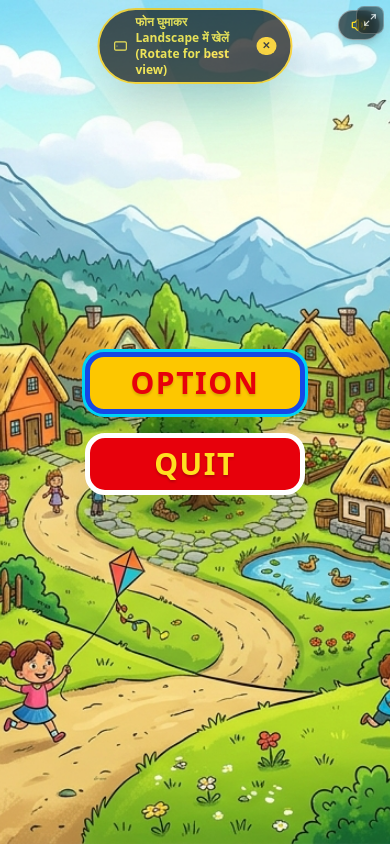
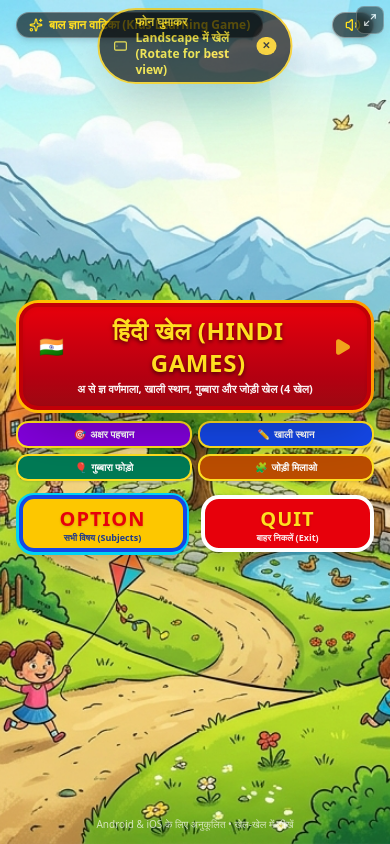
Before and after one commit to hirasingh7380-ops/dyutitgyan-ops-s-Org, a React (Vite) app: page / in a window 390 px wide. Built offline with nearby package versions, Linux system fonts and the light colour scheme.

Commit message:
feat: add support for Hindi language game mode
- Integrate Hindi menu navigation in StartScreen.
- Enable dynamic title localization in ClickLetterStage.
- Improve touch responsiveness for subject selection buttons.

```diff
--- a/src/App.tsx
+++ b/src/App.tsx
@@ -125,6 +125,11 @@ export default function App() {
       {currentScreen === 'START' ? (
         <StartScreen
           onOptionClick={() => setCurrentScreen('SUBJECT_SELECT')}
+          onPlayHindi={() => setCurrentScreen('HINDI_MENU')}
+          onPlayHindiMode={(mode) => {
+            setHindiGameMode(mode);
+            setCurrentScreen('HINDI_GAME_PLAY');
+          }}
           soundEnabled={soundEnabled}
           onToggleSound={() => setSoundEnabled((prev) => !prev)}
         />
--- a/src/components/ClickLetterStage.tsx
+++ b/src/components/ClickLetterStage.tsx
@@ -136,15 +136,15 @@ export const ClickLetterStage: React.FC<ClickLetterStageProps> = ({
           ))}
         </div>
 
-        {/* Center Title: "click the letter" */}
+        {/* Center Title: Dynamic according to language */}
         <div className="flex flex-col items-center justify-center">
           <h1
-            className="text-xl sm:text-3xl md:text-4xl font-black text-yellow-300 tracking-wider uppercase drop-shadow-md"
+            className="text-lg sm:text-2xl md:text-3xl font-black text-yellow-300 tracking-wider drop-shadow-md"
             style={{
               textShadow: '2px 2px 0px #0284c7, -2px -2px 0px #0284c7, 2px -2px 0px #0284c7, -2px 2px 0px #0284c7, 0 3px 6px rgba(0,0,0,0.3)',
             }}
           >
-            click the letter
+            {defaultLanguage === 'HINDI' ? 'अक्षर पहचान (Click Letter)' : 'Click The Letter'}
           </h1>
         </div>
 
--- a/src/components/StartScreen.tsx
+++ b/src/components/StartScreen.tsx
@@ -1,16 +1,21 @@
 import React, { useState } from 'react';
 import { motion, AnimatePresence } from 'motion/react';
-import { Volume2, VolumeX, LogOut, Check, X } from 'lucide-react';
+import { Volume2, VolumeX, LogOut, Check, X, Play, Sparkles } from 'lucide-react';
 import { sounds } from '../utils/audio';
+import { HindiGameMode } from '../types';
 
 interface StartScreenProps {
   onOptionClick: () => void;
+  onPlayHindi?: () => void;
+  onPlayHindiMode?: (mode: HindiGameMode) => void;
   soundEnabled: boolean;
   onToggleSound: () => void;
 }
 
 export const StartScreen: React.FC<StartScreenProps> = ({
   onOptionClick,
+  onPlayHindi,
+  onPlayHindiMode,
   soundEnabled,
   onToggleSound,
 }) => {
@@ -20,6 +25,26 @@ export const StartScreen: React.FC<StartScreenProps> = ({
   const handleOption = () => {
     sounds.playSnap(soundEnabled);
     onOptionClick();
+  };
+
+  const handleDirectHindi = () => {
+    sounds.playVictory(soundEnabled);
+    if (onPlayHindi) {
+      onPlayHindi();
+    } else {
+      onOptionClick();
+    }
+  };
+
+  const handleDirectHindiMode = (mode: HindiGameMode) => {
+    sounds.playSnap(soundEnabled);
+    if (onPlayHindiMode) {
+      onPlayHindiMode(mode);
+    } else if (onPlayHindi) {
+      onPlayHindi();
+    } else {
+      onOptionClick();
+    }
   };
 
   const handleQuitPrompt = () => {
@@ -48,14 +73,19 @@ export const StartScreen: React.FC<StartScreenProps> = ({
   return (
     <div
       id="start-screen-container"
-      className="relative w-full h-full flex flex-col items-center justify-center p-4 select-none overflow-hidden"
+      className="relative w-full h-full flex flex-col items-center justify-between p-2 sm:p-4 select-none overflow-y-auto overflow-x-hidden min-h-0"
     >
       {/* Subtle Sound & Orientation header at top corners */}
-      <div className="absolute top-2.5 right-2.5 z-30 flex items-center gap-2">
+      <div className="w-full flex items-center justify-between z-30 max-w-4xl px-2 pt-1 shrink-0">
+        <div className="flex items-center gap-1.5 bg-black/60 border border-white/30 px-3 py-1 rounded-full text-xs sm:text-sm font-bold text-yellow-300 shadow-md">
+          <Sparkles className="w-3.5 h-3.5 text-yellow-300" />
+          <span>बाल ज्ञान वाटिका (Kids Learning Game)</span>
+        </div>
+
         <button
           id="start-sound-toggle-btn"
           onClick={onToggleSound}
-          className="px-3 py-1.5 rounded-full bg-black/60 hover:bg-black/80 border border-white/40 text-white flex items-center gap-1.5 text-xs font-bold active:scale-95 transition-all shadow-md"
+          className="px-3 py-1 rounded-full bg-black/60 hover:bg-black/80 border border-white/40 text-white flex items-center gap-1.5 text-xs font-bold active:scale-95 transition-all shadow-md cursor-pointer"
           title="Toggle Sound"
         >
           {soundEnabled ? (
@@ -72,28 +102,89 @@ export const StartScreen: React.FC<StartScreenProps> = ({
         </button>
       </div>
 
-      {/* Main 2 Buttons Centered - Pixel-perfect match to user's z14.PNG */}
+      {/* Main Action Group: Prominent Hindi Launcher + Classic Option & Quit */}
       {!hasQuit ? (
         <div
           id="start-menu-button-group"
-          className="flex flex-col items-center justify-center gap-4 sm:gap-6 z-20"
+          className="flex flex-col items-center justify-center gap-2 sm:gap-3 z-20 my-auto w-full max-w-md px-2"
         >
+          {/* 🌟 DIRECT HINDI GAMES LAUNCH BUTTON */}
+          <motion.button
+            id="btn-direct-hindi-games"
+            whileHover={{ scale: 1.03 }}
+            whileTap={{ scale: 0.96 }}
+            onClick={handleDirectHindi}
+            className="w-full group relative cursor-pointer outline-none focus:outline-none"
+          >
+            <div className="rounded-[22px] sm:rounded-[26px] p-[3px] bg-gradient-to-r from-amber-400 via-yellow-300 to-amber-500 shadow-2xl">
+              <div className="rounded-[19px] sm:rounded-[23px] border-[4px] sm:border-[5px] border-red-700 bg-gradient-to-b from-red-600 to-red-800 px-4 sm:px-6 py-2 sm:py-3 flex flex-col items-center justify-center text-center shadow-inner">
+                <div className="flex items-center gap-2">
+                  <span className="text-xl sm:text-2xl">🇮🇳</span>
+                  <span className="text-2xl sm:text-3xl font-black tracking-wide text-yellow-300 uppercase drop-shadow-[0_2px_2px_rgba(0,0,0,0.6)] font-sans">
+                    हिंदी खेल (HINDI GAMES)
+                  </span>
+                  <Play className="w-5 h-5 sm:w-6 sm:h-6 text-yellow-300 fill-yellow-300 animate-pulse" />
+                </div>
+                <p className="text-[11px] sm:text-xs font-bold text-white/95 mt-0.5">
+                  अ से ज्ञ वर्णमाला, खाली स्थान, गुब्बारा और जोड़ी खेल (4 खेल)
+                </p>
+              </div>
+            </div>
+          </motion.button>
+
+          {/* Quick 4 Hindi Game Direct Buttons */}
+          <div className="grid grid-cols-2 sm:grid-cols-4 gap-1.5 sm:gap-2 w-full">
+            <button
+              onClick={() => handleDirectHindiMode('HINDI_CLICK_LETTER')}
+              className="px-2 py-1 rounded-xl bg-purple-700 hover:bg-purple-600 active:scale-95 border-2 border-yellow-300 text-white font-bold text-[10px] sm:text-xs shadow flex items-center justify-center gap-1 cursor-pointer transition-transform"
+            >
+              <span>🎯</span>
+              <span>अक्षर पहचान</span>
+            </button>
+            <button
+              onClick={() => handleDirectHindiMode('HINDI_FILL_BLANK')}
+              className="px-2 py-1 rounded-xl bg-blue-700 hover:bg-blue-600 active:scale-95 border-2 border-yellow-300 text-white font-bold text-[10px] sm:text-xs shadow flex items-center justify-center gap-1 cursor-pointer transition-transform"
+            >
+              <span>✏️</span>
+              <span>खाली स्थान</span>
+            </button>
+            <button
+              onClick={() => handleDirectHindiMode('HINDI_BALLOON_POP')}
+              className="px-2 py-1 rounded-xl bg-emerald-700 hover:bg-emerald-600 active:scale-95 border-2 border-yellow-300 text-white font-bold text-[10px] sm:text-xs shadow flex items-center justify-center gap-1 cursor-pointer transition-transform"
+            >
+              <span>🎈</span>
+              <span>गुब्बारा फोड़ो</span>
+            </button>
+            <button
+              onClick={() => handleDirectHindiMode('HINDI_MATCH_WORD')}
+              className="px-2 py-1 rounded-xl bg-amber-700 hover:bg-amber-600 active:scale-95 border-2 border-yellow-300 text-white font-bold text-[10px] sm:text-xs shadow flex items-center justify-center gap-1 cursor-pointer transition-transform"
+            >
+              <span>🧩</span>
+              <span>जोड़ी मिलाओ</span>
+            </button>
+          </div>
+
+          {/* SECONDARY ROW: CLASSIC OPTION & QUIT BUTTONS */}
+          <div className="flex items-center justify-center gap-3 sm:gap-4 w-full mt-1">
             {/* 1. OPTION BUTTON:
                 Thick Blue & Cyan Border, Vibrant Yellow Background, Bold Red Letters
             */}
             <motion.button
               id="btn-main-option"
-            whileHover={{ scale: 1.05 }}
-            whileTap={{ scale: 0.95 }}
+              whileHover={{ scale: 1.04 }}
+              whileTap={{ scale: 0.96 }}
               onClick={handleOption}
-            className="group relative cursor-pointer outline-none focus:outline-none"
+              className="group relative cursor-pointer outline-none focus:outline-none flex-1 max-w-[200px]"
             >
               {/* Outer Cyan Accent Ring */}
-            <div className="rounded-[22px] sm:rounded-[26px] p-[3px] bg-cyan-400 shadow-2xl">
+              <div className="rounded-[18px] sm:rounded-[22px] p-[2.5px] bg-cyan-400 shadow-xl">
                 {/* Inner Blue Heavy Border with Yellow Center */}
-              <div className="rounded-[19px] sm:rounded-[23px] border-[5px] sm:border-[6px] border-blue-700 bg-yellow-400 px-8 sm:px-14 py-2 sm:py-3.5 flex items-center justify-center min-w-[220px] sm:min-w-[280px]">
-                <span className="text-3xl sm:text-5xl font-black tracking-wider text-red-600 uppercase drop-shadow-[0_2px_1px_rgba(0,0,0,0.15)] font-sans">
+                <div className="rounded-[15px] sm:rounded-[19px] border-[4px] sm:border-[5px] border-blue-700 bg-yellow-400 px-3 sm:px-5 py-1.5 sm:py-2 flex flex-col items-center justify-center">
+                  <span className="text-xl sm:text-3xl font-black tracking-wider text-red-600 uppercase drop-shadow-[0_1px_1px_rgba(0,0,0,0.15)] font-sans">
                     OPTION
+                  </span>
+                  <span className="text-[9px] sm:text-[10px] font-black text-blue-900 leading-none">
+                    सभी विषय (Subjects)
                   </span>
                 </div>
               </div>
@@ -104,25 +195,29 @@ export const StartScreen: React.FC<StartScreenProps> = ({
             */}
             <motion.button
               id="btn-main-quit"
-            whileHover={{ scale: 1.05 }}
-            whileTap={{ scale: 0.95 }}
+              whileHover={{ scale: 1.04 }}
+              whileTap={{ scale: 0.96 }}
               onClick={handleQuitPrompt}
-            className="group relative cursor-pointer outline-none focus:outline-none"
+              className="group relative cursor-pointer outline-none focus:outline-none flex-1 max-w-[200px]"
             >
               {/* White Border Frame */}
-            <div className="rounded-[20px] sm:rounded-[24px] border-[5px] sm:border-[6px] border-white bg-red-600 px-8 sm:px-14 py-2 sm:py-3.5 flex items-center justify-center min-w-[220px] sm:min-w-[280px] shadow-2xl">
-              <span className="text-3xl sm:text-5xl font-black tracking-wider text-yellow-300 uppercase drop-shadow-[0_2px_1px_rgba(0,0,0,0.2)] font-sans">
+              <div className="rounded-[18px] sm:rounded-[22px] border-[4px] sm:border-[5px] border-white bg-red-600 px-3 sm:px-5 py-1.5 sm:py-2 flex flex-col items-center justify-center shadow-xl">
+                <span className="text-xl sm:text-3xl font-black tracking-wider text-yellow-300 uppercase drop-shadow-[0_1px_1px_rgba(0,0,0,0.2)] font-sans">
                   QUIT
+                </span>
+                <span className="text-[9px] sm:text-[10px] font-black text-white/90 leading-none">
+                  बाहर निकलें (Exit)
                 </span>
               </div>
             </motion.button>
+          </div>
         </div>
       ) : (
         /* Quit State Exit Screen */
         <motion.div
           initial={{ opacity: 0, scale: 0.9 }}
           animate={{ opacity: 1, scale: 1 }}
-          className="z-30 bg-black/90 backdrop-blur-md border-4 border-yellow-400 p-6 sm:p-8 rounded-3xl text-center max-w-md flex flex-col items-center shadow-2xl mx-4"
+          className="z-30 bg-black/90 backdrop-blur-md border-4 border-yellow-400 p-6 sm:p-8 rounded-3xl text-center max-w-md flex flex-col items-center shadow-2xl mx-4 my-auto"
         >
           <div className="w-16 h-16 rounded-full bg-red-600/30 border-2 border-red-500 flex items-center justify-center mb-3">
             <LogOut className="w-9 h-9 text-red-400" />
@@ -138,6 +233,11 @@ export const StartScreen: React.FC<StartScreenProps> = ({
           </button>
         </motion.div>
       )}
+
+      {/* Subtle footer */}
+      <div className="z-20 text-center text-white/70 text-[10px] pb-1 shrink-0">
+        <span>Android & iOS के लिए अनुकूलित • खेल-खेल में सीखें</span>
+      </div>
 
       {/* Quit Confirmation Modal */}
       <AnimatePresence>
```
Also changed, not shown: src/components/SubjectSelectScreen.tsx (+50 -18 lines). Lines whose indentation alone changed are shown as unchanged.
